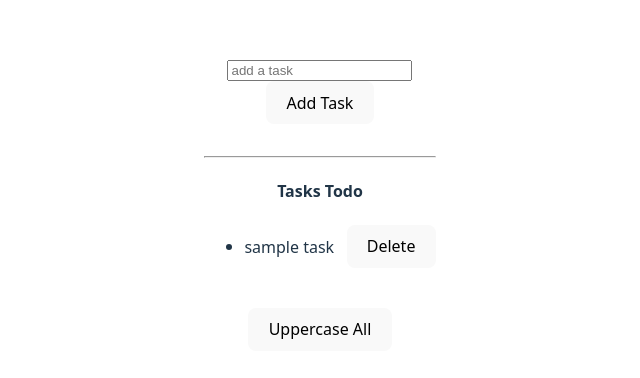
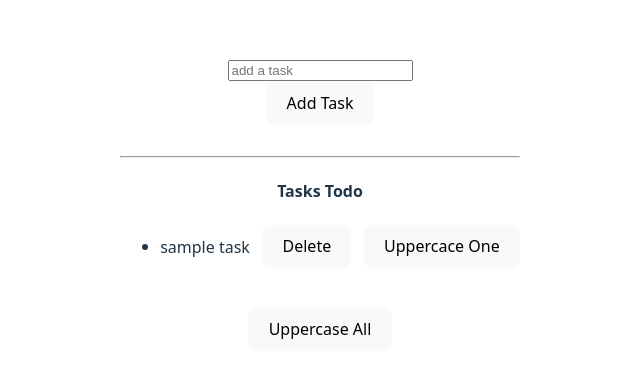
Before and after one commit to vanshmg09/React, a React (Vite) app in the folder REACT/react-state-class2/: page / in a window 1280 px wide. Shown: the part 196-574 px from the top of the page, without its empty margins (320-960 px from the left). Built offline with nearby package versions, Linux system fonts and the light colour scheme.

Commit message:
Update One in Array

```diff
--- a/REACT/react-state-class2/src/TodoList.jsx
+++ b/REACT/react-state-class2/src/TodoList.jsx
@@ -32,6 +32,23 @@
         )
     )
 }
+
+let upperCaseOne = (id) =>  {
+    setTodos( (prevTodos) => prevTodos.map((todo) => {
+        if(todo.id == id){
+            return{
+            ...todo,
+            task: todo.task.toUpperCase()
+            }
+        }else{
+            return todo;
+        }
+        }
+
+        )
+    )
+}
+
     return(
         <div>
             <input placeholder="add a task" value={newTodo} onChange={updateTodoValue} />
@@ -46,6 +63,8 @@
                         <span>{todo.task}</span>
                         &nbsp;&nbsp;&nbsp;
                         <button onClick={() => deleteTodo(todo.id)}>Delete</button>
+                        &nbsp;&nbsp;&nbsp;
+                        <button onClick={() => upperCaseOne(todo.id)}>Uppercace One</button>
                     </li>
                 ))}
             </ul>
```
